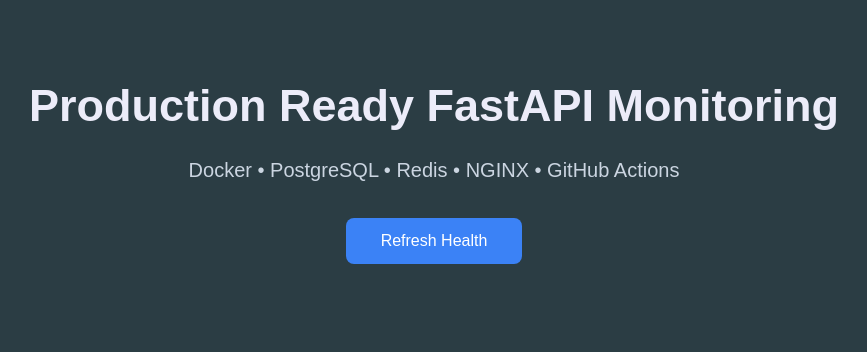
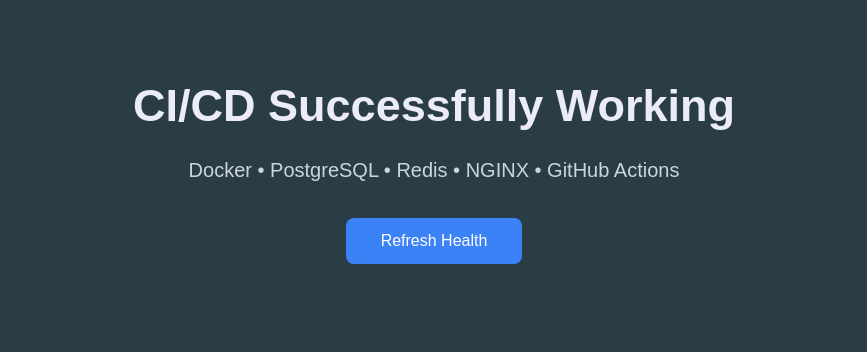
Before and after one commit to ranadhru/Fast-Api-Service-Dashboard, a FastAPI app: page / in a window 1280 px wide. Shown: the part 68-420 px from the top of the page, without its empty margins (206-1073 px from the left). Run offline with FastAPI, Linux system fonts and the light colour scheme; data that the repository does not hold is empty.

Commit message:
Test automatic deployment

```diff
--- a/app/templates/index.html
+++ b/app/templates/index.html
@@ -27,7 +27,7 @@
 
 <section class="hero">
 
-    <h1>Production Ready FastAPI Monitoring</h1>
+    <h1> CI/CD Successfully Working</h1>
 
     <p>
         Docker • PostgreSQL • Redis • NGINX • GitHub Actions
```
